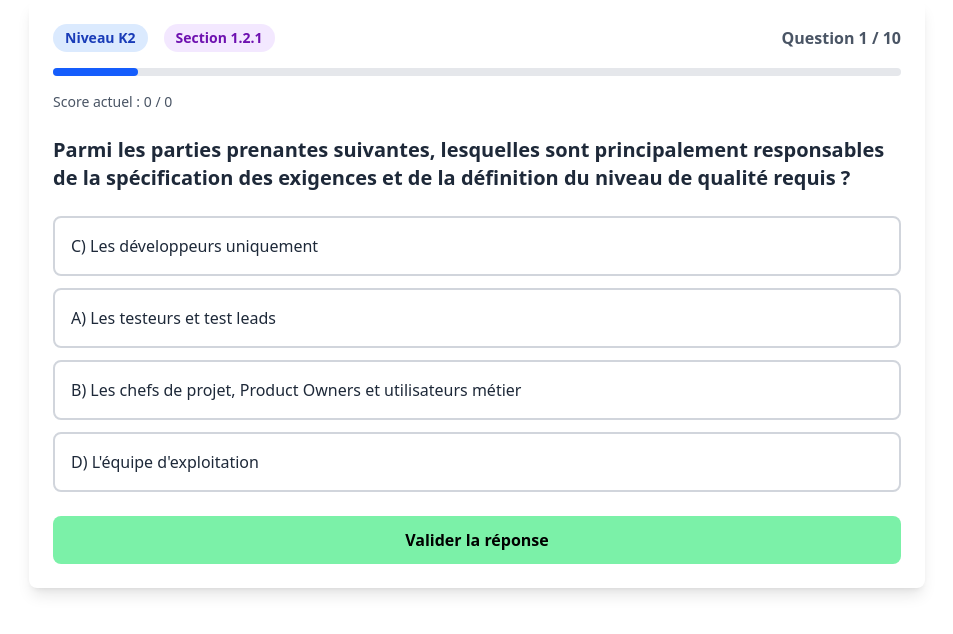
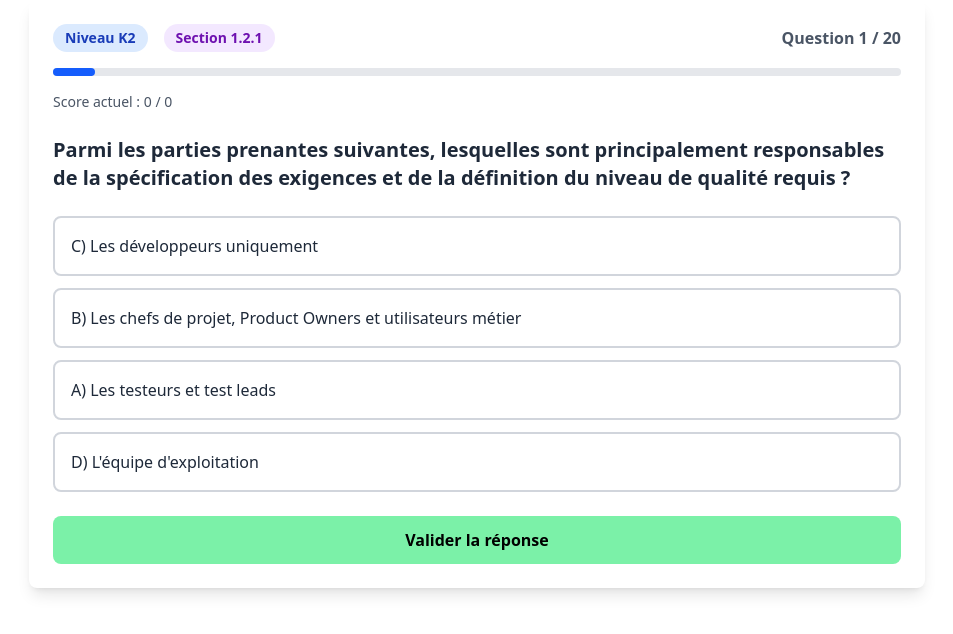
Before and after one commit to diomandeismael1/frontend, a React (Vite) app: page /testcontext in a window 1280 px wide. Shown: the top 634 px of the page, without its empty margins (163-1116 px from the left). Built offline with nearby package versions, Linux system fonts and the light colour scheme.

Commit message:
recorrection context

```diff
--- a/src/pages/TestContext1_2.jsx
+++ b/src/pages/TestContext1_2.jsx
@@ -20,11 +20,11 @@ const questions = [
       "Parmi les parties prenantes suivantes, lesquelles sont principalement responsables de la spécification des exigences et de la définition du niveau de qualité requis ?",
     options: [
       "C) Les développeurs uniquement",
+      "B) Les chefs de projet, Product Owners et utilisateurs métier",
       "A) Les testeurs et test leads",
-      "B) Les chefs de projet, Product Owners et utilisateurs métier",
       "D) L'équipe d'exploitation"
     ],
-    correct: 2,
+    correct: 1,
     explanation:
       "Le syllabus indique que les chefs de projet, Product Owners et utilisateurs métier spécifient les exigences, définissent le niveau de qualité requis et recommandent la couverture nécessaire basée sur les risques perçus. Ils participent également aux tests d'acceptation utilisateurs (UAT).",
     reference:
@@ -34,19 +34,18 @@ const questions = [
     id: 2,
     level: "K2",
     section: "1.2.1",
-    question:
-      "Quel rôle joue l'équipe d'exploitation en tant que partie prenante des tests ?",
+    question: "Quel rôle joue l'équipe d'exploitation en tant que partie prenante des tests ?",
     options: [
+      "A) Elle développe le code source",
       "D) Elle remplace les testeurs",
       "B) Elle participe aux tests d'acceptation opérationnelle et définit les exigences non fonctionnelles",
-      "C) Elle crée les cas de test uniquement",
-      "A) Elle développe le code source"
+      "C) Elle crée les cas de test uniquement"
     ],
-    correct: 1,
+    correct: 2,
     explanation:
-      "Le syllabus précise que l'équipe d'exploitation est engagée dans les tests d'acceptation opérationnelle, elle veille à ce que le système soit prêt pour la production et contribue à la définition des exigences non fonctionnelles.",
+      "L'équipe d'exploitation est engagée dans les tests d'acceptation opérationnelle, veille à la préparation à la production et contribue à la définition des exigences non fonctionnelles.",
     reference:
-      "Syllabus ISTQB Test Management v3.0 - Section 1.2.1 'Les parties prenantes du test' - Page 21"
+      "Syllabus ISTQB Test Management v3.0 - Section 1.2.1 - Page 21"
   },
   {
     id: 3,
@@ -55,14 +54,14 @@ const questions = [
     question:
       "Quelle est l'utilité PRINCIPALE de la matrice des parties prenantes (matrice pouvoir-intérêt) ?",
     options: [
-      "D) Éliminer les parties prenantes",
+      "A) Augmenter le budget du projet",
+      "C) Réduire le nombre de testeurs",
       "B) Hiérarchiser l'engagement des parties prenantes et gérer les attentes de manière efficiente",
-      "C) Réduire le nombre de testeurs",
-      "A) Augmenter le budget du projet"
+      "D) Éliminer les parties prenantes"
     ],
-    correct: 1,
+    correct: 2,
     explanation:
-      "Le syllabus indique que la matrice des parties prenantes aide les Test Managers à hiérarchiser l'engagement et à gérer les attentes efficacement.",
+      "La matrice pouvoir-intérêt aide à hiérarchiser l'engagement et à gérer les attentes efficacement.",
     reference:
       "Syllabus ISTQB Test Management v3.0 - Section 1.2.2 - Page 22"
   },
@@ -72,10 +71,10 @@ const questions = [
     section: "1.2.2",
     question:
       "Comment sont appelées les parties prenantes avec une influence élevée et un intérêt élevé dans la matrice ?",
-    options: ["B) Promoteurs", "C) Latents", "A) Apathiques", "D) Défenseurs"],
+    options: ["B) Promoteurs", "A) Apathiques", "C) Latents", "D) Défenseurs"],
     correct: 0,
     explanation:
-      "Les Promoteurs sont des collaborateurs clés ayant une grande influence et un grand intérêt.",
+      "Les Promoteurs ont une grande influence et un grand intérêt, essentiels pour la stratégie de test.",
     reference:
       "Syllabus ISTQB Test Management v3.0 - Section 1.2.2 - Page 22"
   },
@@ -85,10 +84,10 @@ const questions = [
     section: "1.2.2",
     question:
       "Quelle catégorie de parties prenantes a une influence élevée mais un faible intérêt ?",
-    options: ["C) Latents", "A) Promoteurs", "B) Défenseurs", "D) Apathiques"],
-    correct: 0,
+    options: ["D) Apathiques", "C) Latents", "A) Promoteurs", "B) Défenseurs"],
+    correct: 1,
     explanation:
-      "Les Latents ont une influence élevée mais un faible intérêt.",
+      "Les Latents ont une influence élevée mais un faible intérêt, bien que leurs décisions soient critiques.",
     reference:
       "Syllabus ISTQB Test Management v3.0 - Section 1.2.2 - Page 22"
   },
@@ -101,12 +100,12 @@ const questions = [
     options: [
       "B) Les maintenir engagées avec des mises à jour régulières et leur participation à des discussions spécifiques",
       "D) Réduire leur niveau d'intérêt",
-      "C) Les transformer en développeurs",
-      "A) Les ignorer complètement"
+      "A) Les ignorer complètement",
+      "C) Les transformer en développeurs"
     ],
     correct: 0,
     explanation:
-      "Les Défenseurs doivent être maintenues engagées par des mises à jour régulières et leur participation à des discussions spécifiques.",
+      "Les Défenseurs doivent être maintenues engagées grâce à des mises à jour régulières.",
     reference:
       "Syllabus ISTQB Test Management v3.0 - Section 1.2.2 - Page 22"
   },
@@ -117,14 +116,14 @@ const questions = [
     question:
       "Pourquoi une organisation utiliserait-elle un modèle de développement logiciel HYBRIDE ?",
     options: [
+      "A) Pour compliquer inutilement le processus",
+      "B) Pour faciliter la transition vers Agile ou s'adapter à des besoins spécifiques (projets à haut risque)",
       "D) Pour éliminer tous les tests",
-      "B) Pour faciliter la transition vers Agile ou s'adapter à des besoins spécifiques (projets à haut risque)",
-      "A) Pour compliquer inutilement le processus",
       "C) Pour réduire la qualité du produit"
     ],
     correct: 1,
     explanation:
-      "Les modèles hybrides facilitent la transition vers Agile ou permettent de s’adapter à des besoins spécifiques.",
+      "Les modèles hybrides facilitent la transition vers Agile ou s’adaptent à des projets spécifiques.",
     reference:
       "Syllabus ISTQB Test Management v3.0 - Section 1.2.3 - Page 23"
   },
@@ -135,14 +134,14 @@ const questions = [
     question:
       "Dans un framework hybride, que doit évaluer le Test Manager concernant l'équipe ?",
     options: [
+      "A) Uniquement le salaire des membres",
       "B) La compréhension et la facilité de l'équipe à effectuer une transition transparente entre méthodologies",
-      "A) Uniquement le salaire des membres",
-      "C) La couleur des vêtements",
-      "D) Le nombre de pauses café"
+      "D) Le nombre de pauses café",
+      "C) La couleur des vêtements"
     ],
-    correct: 0,
+    correct: 1,
     explanation:
-      "Le Test Manager doit évaluer la compréhension et la facilité d’adaptation de l’équipe.",
+      "Le Test Manager doit évaluer la capacité de l’équipe à passer d’un modèle à l’autre.",
     reference:
       "Syllabus ISTQB Test Management v3.0 - Section 1.2.3 - Page 23"
   },
@@ -154,13 +153,13 @@ const questions = [
       "Dans un modèle de développement SÉQUENTIEL (ex: modèle en V), comment est réalisée l'estimation des tests ?",
     options: [
       "B) Estimation détaillée précoce pour chaque niveau de test",
-      "A) Estimation itérative, partie de la planification des Stories par itération",
       "C) Pas d'estimation du tout",
-      "D) Estimation uniquement à la fin du projet"
+      "D) Estimation uniquement à la fin du projet",
+      "A) Estimation itérative, partie de la planification des Stories par itération"
     ],
     correct: 0,
     explanation:
-      "Dans les modèles séquentiels, l’estimation est détaillée et précoce pour chaque niveau de test.",
+      "En modèle séquentiel, l’estimation est détaillée et précoce à chaque niveau de test.",
     reference:
       "Syllabus ISTQB Test Management v3.0 - Section 1.2.4 - Page 24"
   },
@@ -178,12 +177,192 @@ const questions = [
     ],
     correct: 0,
     explanation:
-      "En séquentiel, le Test Manager supervise; en itératif, les rôles sont intégrés et collaboratifs.",
+      "En séquentiel, le Test Manager supervise; en Agile, les rôles sont intégrés.",
     reference:
       "Syllabus ISTQB Test Management v3.0 - Section 1.2.4 - Page 24"
+  },
+  {
+    id: 11,
+    level: "K2",
+    section: "1.2.4",
+    question:
+      "Quel type d'outils est CENTRAL dans un modèle de développement itératif (Agile) ?",
+    options: [
+      "C) Aucun outil n'est utilisé",
+      "B) Outils pour CI/CD et l'automatisation",
+      "A) Outils de documentation lourde uniquement",
+      "D) Uniquement des outils de gestion de projet Waterfall"
+    ],
+    correct: 1,
+    explanation:
+      "Les outils de CI/CD et d’automatisation sont essentiels en développement itératif.",
+    reference:
+      "Syllabus ISTQB Test Management v3.0 - Section 1.2.4 - Page 24"
+  },
+  {
+    id: 12,
+    level: "K2",
+    section: "1.2.4",
+    question:
+      "Comment le suivi et le reporting diffèrent-ils entre les modèles séquentiels et itératifs ?",
+    options: [
+      "D) Séquentiel: pas de reporting; Itératif: rapports annuels",
+      "A) Il n'y a pas de reporting en Agile",
+      "B) Séquentiel: rapports basés sur des jalons; Itératif: reporting continu avec tableaux de bord en temps réel",
+      "C) Le reporting est identique"
+    ],
+    correct: 2,
+    explanation:
+      "En séquentiel, les rapports sont basés sur des jalons; en itératif, ils sont continus et en temps réel.",
+    reference:
+      "Syllabus ISTQB Test Management v3.0 - Section 1.2.4 - Page 24"
+  },
+  {
+    id: 13,
+    level: "K2",
+    section: "1.2.5",
+    question:
+      "Pour les tests de COMPOSANTS (tests unitaires), quelle activité le Test Manager doit-il réaliser ?",
+    options: [
+      "C) Exécuter personnellement tous les tests unitaires",
+      "B) Définir le périmètre, objectifs et critères de clôture; impliquer les testeurs dans les revues de code",
+      "A) Ignorer complètement ce niveau de test",
+      "D) Éliminer les tests unitaires"
+    ],
+    correct: 1,
+    explanation:
+      "Le Test Manager définit le périmètre, les objectifs et implique les testeurs dans les revues de code.",
+    reference:
+      "Syllabus ISTQB Test Management v3.0 - Section 1.2.5 - Page 25"
+  },
+  {
+    id: 14,
+    level: "K2",
+    section: "1.2.5",
+    question:
+      "Pour les tests d'ACCEPTATION, que doit coordonner le Test Manager ?",
+    options: [
+      "B) La logistique des tests d'acceptation, faciliter les tests sur site client, gérer les tests UAT",
+      "A) Uniquement les tests unitaires",
+      "C) L'architecture du système",
+      "D) Le développement du code"
+    ],
+    correct: 0,
+    explanation:
+      "Le Test Manager coordonne la logistique et facilite les tests sur site client.",
+    reference:
+      "Syllabus ISTQB Test Management v3.0 - Section 1.2.5 - Page 25"
+  },
+  {
+    id: 15,
+    level: "K2",
+    section: "1.2.6",
+    question:
+      "Que comprend le management des tests FONCTIONNELS ?",
+    options: [
+      "D) Tests de sécurité uniquement",
+      "A) Uniquement les tests de performance",
+      "B) Planification stratégique alignée sur les exigences fonctionnelles et coordination des ressources",
+      "C) Ignorer toutes les exigences fonctionnelles"
+    ],
+    correct: 2,
+    explanation:
+      "Le management des tests fonctionnels inclut la planification stratégique alignée sur les exigences.",
+    reference:
+      "Syllabus ISTQB Test Management v3.0 - Section 1.2.6 - Page 26"
+  },
+  {
+    id: 16,
+    level: "K2",
+    section: "1.2.6",
+    question:
+      "Que doit faire le Test Manager pour les tests NON-FONCTIONNELS ?",
+    options: [
+      "D) Remplacer tous les tests fonctionnels par des tests non-fonctionnels",
+      "B) Établir des benchmarks de performance et superviser les tests de conformité aux normes",
+      "A) Les ignorer complètement",
+      "C) Se concentrer uniquement sur les tests fonctionnels"
+    ],
+    correct: 1,
+    explanation:
+      "Le Test Manager établit des benchmarks et supervise les tests de conformité aux normes.",
+    reference:
+      "Syllabus ISTQB Test Management v3.0 - Section 1.2.6 - Page 26"
+  },
+  {
+    id: 17,
+    level: "K2",
+    section: "1.2.6",
+    question:
+      "Pour les tests BOÎTE BLANCHE, que doit gérer le Test Manager ?",
+    options: [
+      "C) Ignorer la structure interne du code",
+      "B) L'optimisation de la couverture du code et l'intégration des connaissances techniques",
+      "A) Uniquement les interfaces utilisateur",
+      "D) Se concentrer uniquement sur les tests boîte noire"
+    ],
+    correct: 1,
+    explanation:
+      "Le Test Manager supervise la couverture du code et l’intégration des connaissances techniques.",
+    reference:
+      "Syllabus ISTQB Test Management v3.0 - Section 1.2.6 - Page 26"
+  },
+  {
+    id: 18,
+    level: "K2",
+    section: "1.2.7",
+    question:
+      "Dans la PLANIFICATION des tests, que doit inclure une définition complète du périmètre ?",
+    options: [
+      "D) Uniquement le budget",
+      "B) Toutes les exigences fonctionnelles et non fonctionnelles, implications des tests boîte noire et blanche",
+      "C) La couleur du logo",
+      "A) Uniquement le nom du projet"
+    ],
+    correct: 1,
+    explanation:
+      "Le plan de test doit inclure toutes les exigences fonctionnelles et non fonctionnelles.",
+    reference:
+      "Syllabus ISTQB Test Management v3.0 - Section 1.2.7 - Page 27"
+  },
+  {
+    id: 19,
+    level: "K2",
+    section: "1.2.7",
+    question:
+      "Que doit inclure un framework de gestion des risques robuste dans le plan de test ?",
+    options: [
+      "B) Analyse d'impact détaillée, identification des vulnérabilités et stratégies d'atténuation",
+      "D) Aucune considération de risque",
+      "A) Uniquement une liste de risques",
+      "C) Ignorer tous les risques"
+    ],
+    correct: 0,
+    explanation:
+      "Un framework robuste inclut une analyse d’impact, des vulnérabilités et des stratégies d’atténuation.",
+    reference:
+      "Syllabus ISTQB Test Management v3.0 - Section 1.2.7 - Page 27"
+  },
+  {
+    id: 20,
+    level: "K2",
+    section: "1.2.7",
+    question:
+      "Dans le CONTRÔLE des tests, que signifie 'gestion adaptable des processus' ?",
+    options: [
+      "B) Ajuster dynamiquement le processus en réponse aux nouvelles connaissances et à l'évolution du projet",
+      "D) Arrêter complètement les tests",
+      "C) Ignorer tous les changements",
+      "A) Ne jamais changer l'approche de test"
+    ],
+    correct: 0,
+    explanation:
+      "Le contrôle des tests consiste à ajuster dynamiquement les processus selon les nouvelles connaissances.",
+    reference:
+      "Syllabus ISTQB Test Management v3.0 - Section 1.2.7 - Page 28"
   }
-  // (et ainsi de suite pour les questions 11 à 20)
 ];
+
 
 
 
```
